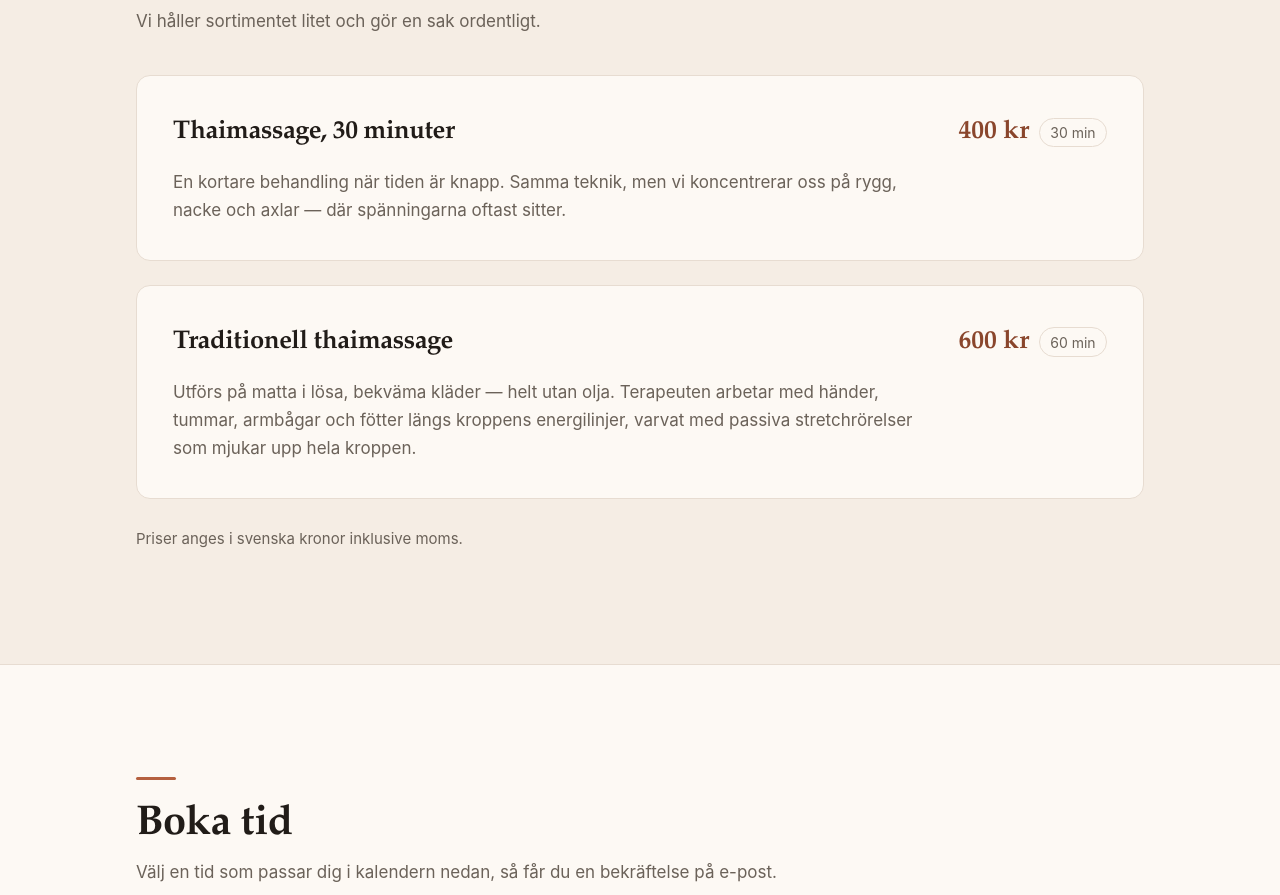
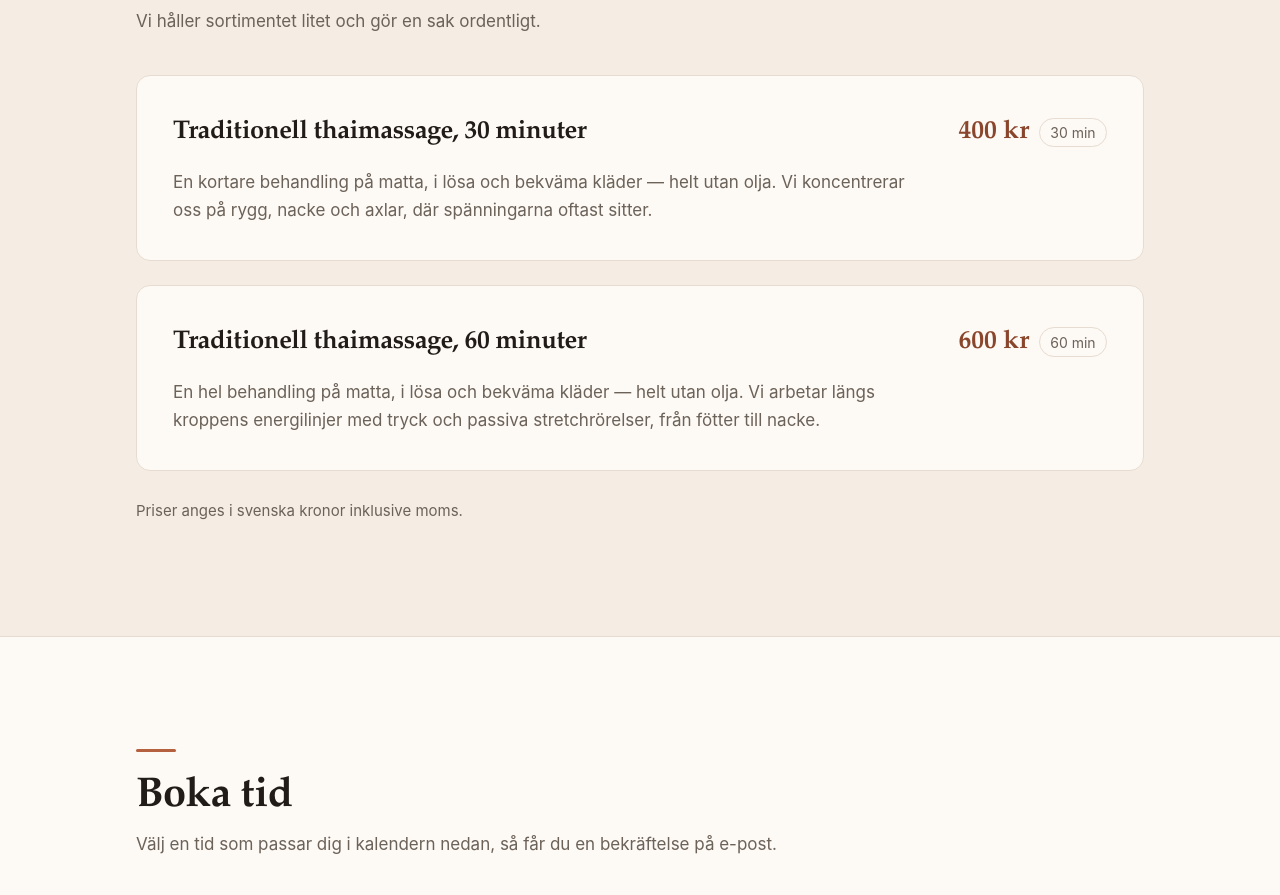
Before and after one commit to peraakesson-cloud/cananga-wellness, a plain HTML site: page index.html in a window 1280 px wide. Shown: the part 976-1871 px from the top of the page. Drawn offline with Linux system fonts and the light colour scheme.

Commit message:
Koppla kalendern till nya Cal.com-kontot, enhetliga behandlingstexter
Användarnamnet i Cal.com har bytts till canangewellness-vjsgfw, vilket
gjorde den gamla länken död. Knappen pekar nu på hela kontots kalender,
så att både 30 och 60 minuter går att boka via en enda knapp.

Behandlingarna har samma rubrikform och lika uppbyggda beskrivningar:
"Traditionell thaimassage, 30/60 minuter".

Co-Authored-By: Claude Opus 5 (1M context) <noreply@anthropic.com>

```diff
--- a/index.html
+++ b/index.html
@@ -100,32 +100,31 @@
         <!-- EN BEHANDLING = ETT <li>-BLOCK. Kopiera hela blocket for att lagga till fler. -->
         <li class="treatment">
           <div class="treatment__head">
-            <h3 class="treatment__name">Thaimassage, 30 minuter</h3>
+            <h3 class="treatment__name">Traditionell thaimassage, 30 minuter</h3>
             <p class="treatment__price">
               <span class="treatment__amount">400&nbsp;kr</span>
               <span class="treatment__time">30 min</span>
             </p>
           </div>
           <p class="treatment__desc">
-            En kortare behandling när tiden är knapp. Samma teknik, men vi
-            koncentrerar oss på rygg, nacke och axlar — där spänningarna
-            oftast sitter.
+            En kortare behandling på matta, i lösa och bekväma kläder — helt
+            utan olja. Vi koncentrerar oss på rygg, nacke och axlar, där
+            spänningarna oftast sitter.
           </p>
         </li>
 
         <li class="treatment">
           <div class="treatment__head">
-            <h3 class="treatment__name">Traditionell thaimassage</h3>
+            <h3 class="treatment__name">Traditionell thaimassage, 60 minuter</h3>
             <p class="treatment__price">
               <span class="treatment__amount">600&nbsp;kr</span>
               <span class="treatment__time">60 min</span>
             </p>
           </div>
           <p class="treatment__desc">
-            Utförs på matta i lösa, bekväma kläder — helt utan olja. Terapeuten
-            arbetar med händer, tummar, armbågar och fötter längs kroppens
-            energilinjer, varvat med passiva stretchrörelser som mjukar upp
-            hela kroppen.
+            En hel behandling på matta, i lösa och bekväma kläder — helt
+            utan olja. Vi arbetar längs kroppens energilinjer med tryck och
+            passiva stretchrörelser, från fötter till nacke.
           </p>
         </li>
         <!-- SLUT PÅ BEHANDLINGSBLOCK -->
@@ -155,19 +154,17 @@
            — radera hela blocket och klistra in deras kod i stället.
 
            KALENDERN ÄR INKOPPLAD mot Cal.com-kontot
-           per-mikael-akesson-vjsgfw och kan boka två behandlingar:
-           "60min" (600 kr) och "30min" (400 kr).
+           canangewellness-vjsgfw. Knappen öppnar hela kontots kalender,
+           där besökaren själv väljer 30 eller 60 minuter och sedan tid.
 
-           Besökaren väljer först längd, sedan tid. Knapparna byggs
-           automatiskt utifrån listan CAL_EVENTS nedan.
+           Därför behöver du INTE ändra något här när du lägger till
+           eller tar bort en behandling i Cal.com — den dyker upp i
+           kalendern automatiskt. Men glöm inte att lägga till den i
+           listan "Behandlingar" längre upp på sidan, den är separat.
 
-           VILL DU LÄGGA TILL EN BEHANDLING (t.ex. en 90-minuters):
-             1. Skapa event-typen i Cal.com och öppna dess
-                inbäddningskod ("Embed" → "Inline").
-             2. I den koden står två saker du behöver:
-                  Cal("init", "90min", ...)        ← namespace
-                  calLink: "ditt-namn/90min"       ← link
-             3. Kopiera en rad i CAL_EVENTS nedan och fyll i dem.
+           BYTER DU ANVÄNDARNAMN i Cal.com slutar kalendern att
+           fungera. Då måste "link" nedan uppdateras till det nya
+           namnet. Det är det som står efter cal.com/ i din adress.
 
            GLÖM INTE: ställ in Availability i Cal.com till 10:00–21:00
            alla dagar, annars går det att boka tider ni har stängt.
@@ -189,7 +186,7 @@
              Ta bort en genom att radera raden. Knapparna på sidan
              byggs automatiskt utifrån den här listan. */
           var CAL_EVENTS = [
-            { label: "Visa bokningskalender", price: "", link: "per-mikael-akesson-vjsgfw", namespace: "boka" }
+            { label: "Visa bokningskalender", price: "", link: "canangewellness-vjsgfw", namespace: "boka" }
           ];
         </script>
 
@@ -527,7 +524,7 @@
       "availability": "https://schema.org/InStock",
       "itemOffered": {
         "@type": "Service",
-        "name": "Traditionell thaimassage",
+        "name": "Traditionell thaimassage, 60 minuter",
         "serviceType": "Thaimassage"
       }
     },
@@ -538,7 +535,7 @@
       "availability": "https://schema.org/InStock",
       "itemOffered": {
         "@type": "Service",
-        "name": "Thaimassage, 30 minuter",
+        "name": "Traditionell thaimassage, 30 minuter",
         "serviceType": "Thaimassage"
       }
     }
```
Also changed, not shown: 1 other file.
